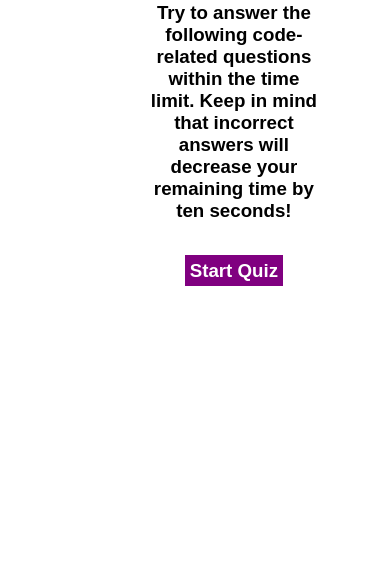
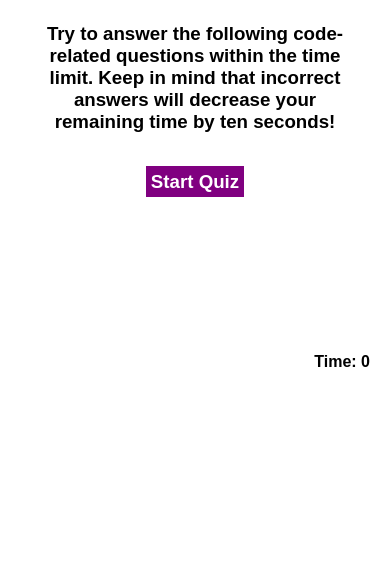
Before and after one commit to msusyr24/04-Web-APIs-Quiz, a plain HTML site: page index.html in a window 390 px wide. Shown: the part 267-844 px from the top of the page. Drawn offline with Linux system fonts and the light colour scheme.

Commit message:
css file updated

```diff
--- a/style.css
+++ b/style.css
@@ -54,3 +54,19 @@
 #introText {
     margin: 20px 0px;
 }
+
+@media only screen and (max-width: 734px) {
+    .container {
+        display: flex;
+        flex-direction: column;
+    }
+
+    .quiz {
+        margin: 120px 0px;
+        padding: 0px 40px;
+        flex: 0 0 50%;
+        justify-content: center;
+        text-align: center;
+    }
+
+}
```
